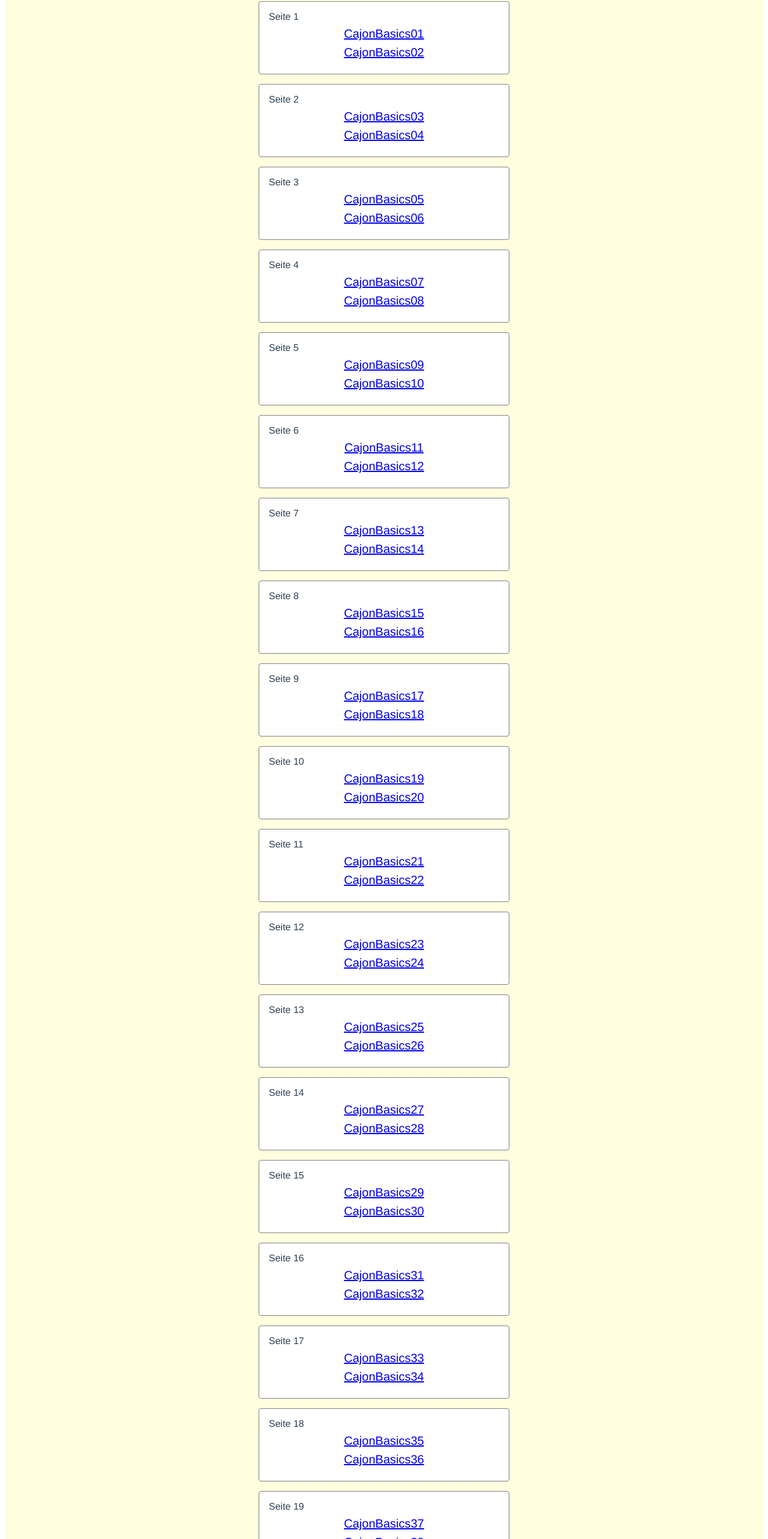
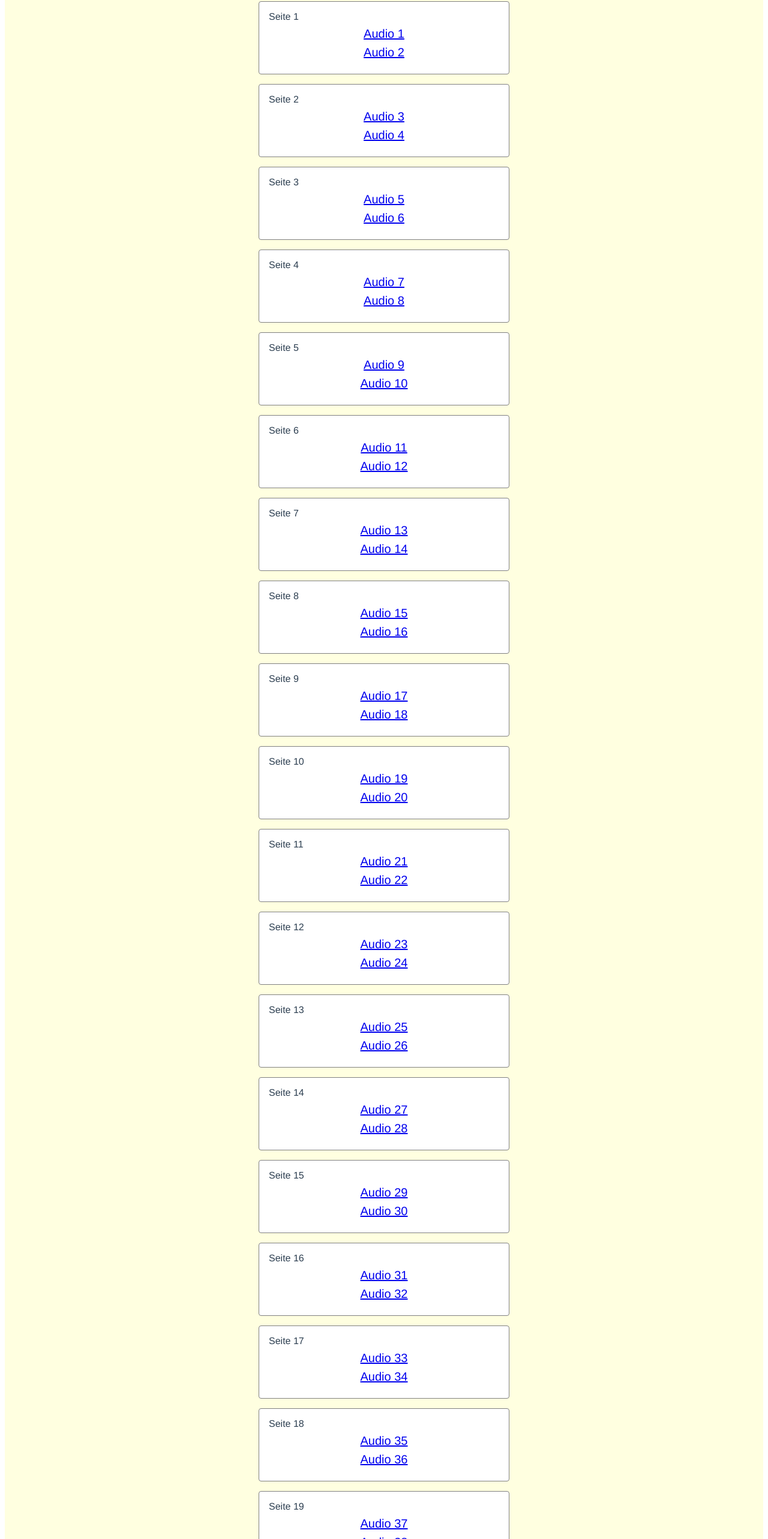
Before and after one commit to paulroho/CajonBasics, a Vue app: page / in a window 1280 px wide. Shown: the part 116-2682 px from the top of the page at 60% size. Built offline with nearby package versions, Linux system fonts and the light colour scheme.

Commit message:
Provide just the sample number in the data, build name and href in the component

```diff
--- a/src/assets/data/cajon-basics.structure.js
+++ b/src/assets/data/cajon-basics.structure.js
@@ -5,12 +5,10 @@ module.exports = {
       "number": 1,
       "samples": [
         {
-          "name": "CajonBasics01",
-          "extension": "mp3"
+          "number": 1
         },
         {
-          "name": "CajonBasics02",
-          "extension": "mp3"
+          "number": 2
         }
       ]
     },
@@ -18,12 +16,10 @@ module.exports = {
       "number": 2,
       "samples": [
         {
-          "name": "CajonBasics03",
-          "extension": "mp3"
+          "number": 3
         },
         {
-          "name": "CajonBasics04",
-          "extension": "mp3"
+          "number": 4
         }
       ]
     },
@@ -31,12 +27,10 @@ module.exports = {
       "number": 3,
       "samples": [
         {
-          "name": "CajonBasics05",
-          "extension": "mp3"
+          "number": 5
         },
         {
-          "name": "CajonBasics06",
-          "extension": "mp3"
+          "number": 6
         }
       ]
     },
@@ -44,12 +38,10 @@ module.exports = {
       "number": 4,
       "samples": [
         {
-          "name": "CajonBasics07",
-          "extension": "mp3"
+          "number": 7
         },
         {
-          "name": "CajonBasics08",
-          "extension": "mp3"
+          "number": 8
         }
       ]
     },
@@ -57,12 +49,10 @@ module.exports = {
       "number": 5,
       "samples": [
         {
-          "name": "CajonBasics09",
-          "extension": "mp3"
+          "number": 9
         },
         {
-          "name": "CajonBasics10",
-          "extension": "mp3"
+          "number": 10
         }
       ]
     },
@@ -70,12 +60,10 @@ module.exports = {
       "number": 6,
       "samples": [
         {
-          "name": "CajonBasics11",
-          "extension": "mp3"
+          "number": 11
         },
         {
-          "name": "CajonBasics12",
-          "extension": "mp3"
+          "number": 12
         }
       ]
     },
@@ -83,12 +71,10 @@ module.exports = {
       "number": 7,
       "samples": [
         {
-          "name": "CajonBasics13",
-          "extension": "mp3"
+          "number": 13
         },
         {
-          "name": "CajonBasics14",
-          "extension": "mp3"
+          "number": 14
         }
       ]
     },
@@ -96,12 +82,10 @@ module.exports = {
       "number": 8,
       "samples": [
         {
-          "name": "CajonBasics15",
-          "extension": "mp3"
+          "number": 15
         },
         {
-          "name": "CajonBasics16",
-          "extension": "mp3"
+          "number": 16
         }
       ]
     },
@@ -109,12 +93,10 @@ module.exports = {
       "number": 9,
       "samples": [
         {
-          "name": "CajonBasics17",
-          "extension": "mp3"
+          "number": 17
         },
         {
-          "name": "CajonBasics18",
-          "extension": "mp3"
+          "number": 18
         }
       ]
     },
@@ -122,12 +104,10 @@ module.exports = {
       "number": 10,
       "samples": [
         {
-          "name": "CajonBasics19",
-          "extension": "mp3"
+          "number": 19
         },
         {
-          "name": "CajonBasics20",
-          "extension": "mp3"
+          "number": 20
         }
       ]
     },
@@ -135,12 +115,10 @@ module.exports = {
       "number": 11,
       "samples": [
         {
-          "name": "CajonBasics21",
-          "extension": "mp3"
+          "number": 21
         },
         {
-          "name": "CajonBasics22",
-          "extension": "mp3"
+          "number": 22
         }
       ]
     },
@@ -148,12 +126,10 @@ module.exports = {
       "number": 12,
       "samples": [
         {
-          "name": "CajonBasics23",
-          "extension": "mp3"
+          "number": 23
         },
         {
-          "name": "CajonBasics24",
-          "extension": "mp3"
+          "number": 24
         }
       ]
     },
@@ -161,12 +137,10 @@ module.exports = {
       "number": 13,
       "samples": [
         {
-          "name": "CajonBasics25",
-          "extension": "mp3"
+          "number": 25
         },
         {
-          "name": "CajonBasics26",
-          "extension": "mp3"
+          "number": 26
         }
       ]
     },
@@ -174,12 +148,10 @@ module.exports = {
       "number": 14,
       "samples": [
         {
-          "name": "CajonBasics27",
-          "extension": "mp3"
+          "number": 27
         },
         {
-          "name": "CajonBasics28",
-          "extension": "mp3"
+          "number": 28
         }
       ]
     },
@@ -187,12 +159,10 @@ module.exports = {
       "number": 15,
       "samples": [
         {
-          "name": "CajonBasics29",
-          "extension": "mp3"
+          "number": 29
         },
         {
-          "name": "CajonBasics30",
-          "extension": "mp3"
+          "number": 30
         }
       ]
     },
@@ -200,12 +170,10 @@ module.exports = {
       "number": 16,
       "samples": [
         {
-          "name": "CajonBasics31",
-          "extension": "mp3"
+          "number": 31
         },
         {
-          "name": "CajonBasics32",
-          "extension": "mp3"
+          "number": 32
         }
       ]
     },
@@ -213,12 +181,10 @@ module.exports = {
       "number": 17,
       "samples": [
         {
-          "name": "CajonBasics33",
-          "extension": "mp3"
+          "number": 33
         },
         {
-          "name": "CajonBasics34",
-          "extension": "mp3"
+          "number": 34
         }
       ]
     },
@@ -226,12 +192,10 @@ module.exports = {
       "number": 18,
       "samples": [
         {
-          "name": "CajonBasics35",
-          "extension": "mp3"
+          "number": 35
         },
         {
-          "name": "CajonBasics36",
-          "extension": "mp3"
+          "number": 36
         }
       ]
     },
@@ -239,12 +203,10 @@ module.exports = {
       "number": 19,
       "samples": [
         {
-          "name": "CajonBasics37",
-          "extension": "mp3"
+          "number": 37
         },
         {
-          "name": "CajonBasics38",
-          "extension": "mp3"
+          "number": 38
         }
       ]
     },
@@ -252,12 +214,10 @@ module.exports = {
       "number": 20,
       "samples": [
         {
-          "name": "CajonBasics39",
-          "extension": "mp3"
+          "number": 39
         },
         {
-          "name": "CajonBasics40",
-          "extension": "mp3"
+          "number": 40
         }
       ]
     },
@@ -265,12 +225,10 @@ module.exports = {
       "number": 21,
       "samples": [
         {
-          "name": "CajonBasics41",
-          "extension": "mp3"
+          "number": 41
         },
         {
-          "name": "CajonBasics42",
-          "extension": "mp3"
+          "number": 42
         }
       ]
     },
@@ -278,12 +236,10 @@ module.exports = {
       "number": 22,
       "samples": [
         {
-          "name": "CajonBasics43",
-          "extension": "mp3"
+          "number": 43
         },
         {
-          "name": "CajonBasics44",
-          "extension": "mp3"
+          "number": 44
         }
       ]
     },
@@ -291,12 +247,10 @@ module.exports = {
       "number": 23,
       "samples": [
         {
-          "name": "CajonBasics45",
-          "extension": "mp3"
+          "number": 45
         },
         {
-          "name": "CajonBasics46",
-          "extension": "mp3"
+          "number": 46
         }
       ]
     },
@@ -304,12 +258,10 @@ module.exports = {
       "number": 24,
       "samples": [
         {
-          "name": "CajonBasics47",
-          "extension": "mp3"
+          "number": 47
         },
         {
-          "name": "CajonBasics48",
-          "extension": "mp3"
+          "number": 48
         }
       ]
     },
@@ -317,12 +269,10 @@ module.exports = {
       "number": 25,
       "samples": [
         {
-          "name": "CajonBasics49",
-          "extension": "mp3"
+          "number": 49
         },
         {
-          "name": "CajonBasics50",
-          "extension": "mp3"
+          "number": 50
         }
       ]
     },
@@ -330,12 +280,10 @@ module.exports = {
       "number": 26,
       "samples": [
         {
-          "name": "CajonBasics51",
-          "extension": "mp3"
+          "number": 51
         },
         {
-          "name": "CajonBasics52",
-          "extension": "mp3"
+          "number": 52
         }
       ]
     },
@@ -343,12 +291,10 @@ module.exports = {
       "number": 27,
       "samples": [
         {
-          "name": "CajonBasics53",
-          "extension": "mp3"
+          "number": 53
         },
         {
-          "name": "CajonBasics54",
-          "extension": "mp3"
+          "number": 54
         }
       ]
     },
@@ -356,12 +302,10 @@ module.exports = {
       "number": 28,
       "samples": [
         {
-          "name": "CajonBasics55",
-          "extension": "mp3"
+          "number": 55
         },
         {
-          "name": "CajonBasics56",
-          "extension": "mp3"
+          "number": 56
         }
       ]
     },
@@ -369,12 +313,10 @@ module.exports = {
       "number": 29,
       "samples": [
         {
-          "name": "CajonBasics57",
-          "extension": "mp3"
+          "number": 57
         },
         {
-          "name": "CajonBasics58",
-          "extension": "mp3"
+          "number": 58
         }
       ]
     },
@@ -382,12 +324,10 @@ module.exports = {
       "number": 30,
       "samples": [
         {
-          "name": "CajonBasics59",
-          "extension": "mp3"
+          "number": 59
         },
         {
-          "name": "CajonBasics60",
-          "extension": "mp3"
+          "number": 60
         }
       ]
     },
@@ -395,12 +335,10 @@ module.exports = {
       "number": 31,
       "samples": [
         {
-          "name": "CajonBasics61",
-          "extension": "mp3"
+          "number": 61
         },
         {
-          "name": "CajonBasics62",
-          "extension": "mp3"
+          "number": 62
         }
       ]
     },
@@ -408,12 +346,10 @@ module.exports = {
       "number": 32,
       "samples": [
         {
-          "name": "CajonBasics63",
-          "extension": "mp3"
+          "number": 63
         },
         {
-          "name": "CajonBasics64",
-          "extension": "mp3"
+          "number": 64
         }
       ]
     },
@@ -421,12 +357,10 @@ module.exports = {
       "number": 33,
       "samples": [
         {
-          "name": "CajonBasics65",
-          "extension": "mp3"
+          "number": 65
         },
         {
-          "name": "CajonBasics66",
-          "extension": "mp3"
+          "number": 66
         }
       ]
     },
@@ -434,12 +368,10 @@ module.exports = {
       "number": 34,
       "samples": [
         {
-          "name": "CajonBasics67",
-          "extension": "mp3"
+          "number": 67
         },
         {
-          "name": "CajonBasics68",
-          "extension": "mp3"
+          "number": 68
         }
       ]
     },
@@ -447,12 +379,10 @@ module.exports = {
       "number": 35,
       "samples": [
         {
-          "name": "CajonBasics69",
-          "extension": "mp3"
+          "number": 69
         },
         {
-          "name": "CajonBasics70",
-          "extension": "mp3"
+          "number": 70
         }
       ]
     },
@@ -460,12 +390,10 @@ module.exports = {
       "number": 36,
       "samples": [
         {
-          "name": "CajonBasics71",
-          "extension": "mp3"
+          "number": 71
         },
         {
-          "name": "CajonBasics72",
-          "extension": "mp3"
+          "number": 72
         }
       ]
     },
@@ -473,12 +401,10 @@ module.exports = {
       "number": 37,
       "samples": [
         {
-          "name": "CajonBasics73",
-          "extension": "mp3"
+          "number": 73
         },
         {
-          "name": "CajonBasics74",
-          "extension": "mp3"
+          "number": 74
         }
       ]
     },
@@ -486,12 +412,10 @@ module.exports = {
       "number": 38,
       "samples": [
         {
-          "name": "CajonBasics75",
-          "extension": "mp3"
+          "number": 75
         },
         {
-          "name": "CajonBasics76",
-          "extension": "mp3"
+          "number": 76
         }
       ]
     },
@@ -499,12 +423,10 @@ module.exports = {
       "number": 39,
       "samples": [
         {
-          "name": "CajonBasics77",
-          "extension": "mp3"
+          "number": 77
         },
         {
-          "name": "CajonBasics78",
-          "extension": "mp3"
+          "number": 78
         }
       ]
     },
@@ -512,12 +434,10 @@ module.exports = {
       "number": 40,
       "samples": [
         {
-          "name": "CajonBasics79",
-          "extension": "mp3"
+          "number": 79
         },
         {
-          "name": "CajonBasics80",
-          "extension": "mp3"
+          "number": 80
         }
       ]
     },
@@ -525,12 +445,10 @@ module.exports = {
       "number": 41,
       "samples": [
         {
-          "name": "CajonBasics81",
-          "extension": "mp3"
+          "number": 81
         },
         {
-          "name": "CajonBasics82",
-          "extension": "mp3"
+          "number": 82
         }
       ]
     },
@@ -538,12 +456,10 @@ module.exports = {
       "number": 42,
       "samples": [
         {
-          "name": "CajonBasics83",
-          "extension": "mp3"
+          "number": 83
         },
         {
-          "name": "CajonBasics84",
-          "extension": "mp3"
+          "number": 84
         }
       ]
     },
@@ -551,12 +467,10 @@ module.exports = {
       "number": 43,
       "samples": [
         {
-          "name": "CajonBasics85",
-          "extension": "mp3"
+          "number": 85
         },
         {
-          "name": "CajonBasics86",
-          "extension": "mp3"
+          "number": 86
         }
       ]
     },
@@ -564,12 +478,10 @@ module.exports = {
       "number": 44,
       "samples": [
         {
-          "name": "CajonBasics87",
-          "extension": "mp3"
+          "number": 87
         },
         {
-          "name": "CajonBasics88",
-          "extension": "mp3"
+          "number": 88
         }
       ]
     },
@@ -577,12 +489,10 @@ module.exports = {
       "number": 45,
       "samples": [
         {
-          "name": "CajonBasics89",
-          "extension": "mp3"
+          "number": 89
         },
         {
-          "name": "CajonBasics90",
-          "extension": "mp3"
+          "number": 90
         }
       ]
     },
@@ -590,12 +500,10 @@ module.exports = {
       "number": 46,
       "samples": [
         {
-          "name": "CajonBasics91",
-          "extension": "mp3"
+          "number": 91
         },
         {
-          "name": "CajonBasics92",
-          "extension": "mp3"
+          "number": 92
         }
       ]
     },
@@ -603,12 +511,10 @@ module.exports = {
       "number": 47,
       "samples": [
         {
-          "name": "CajonBasics93",
-          "extension": "mp3"
+          "number": 93
         },
         {
-          "name": "CajonBasics94",
-          "extension": "mp3"
+          "number": 94
         }
       ]
     },
@@ -616,12 +522,10 @@ module.exports = {
       "number": 48,
       "samples": [
         {
-          "name": "CajonBasics95",
-          "extension": "mp3"
+          "number": 95
         },
         {
-          "name": "CajonBasics96",
-          "extension": "mp3"
+          "number": 96
         }
       ]
     },
@@ -629,12 +533,10 @@ module.exports = {
       "number": 49,
       "samples": [
         {
-          "name": "CajonBasics97",
-          "extension": "mp3"
+          "number": 97
         },
         {
-          "name": "CajonBasics98",
-          "extension": "mp3"
+          "number": 98
         }
       ]
     }
--- a/src/components/Sample.vue
+++ b/src/components/Sample.vue
@@ -5,15 +5,21 @@
 </template>
 
 <script>
+function getFileName(number) {
+  return `CajonBasics${number.toLocaleString("de-AT", {
+    minimumIntegerDigits: 2,
+  })}.mp3`;
+}
+
 export default {
   name: "Sample",
   props: {
-    name: String,
-    extension: String,
+    number: Number,
   },
   data() {
     return {
-      href: this.sampleBaseUri + this.name + "." + this.extension,
+      name: `Audio ${this.number}`,
+      href: this.sampleBaseUri + getFileName(this.number),
     };
   },
 };
```
Also changed, not shown: src/assets/data/create-testdata.js (+1 -7 lines).
